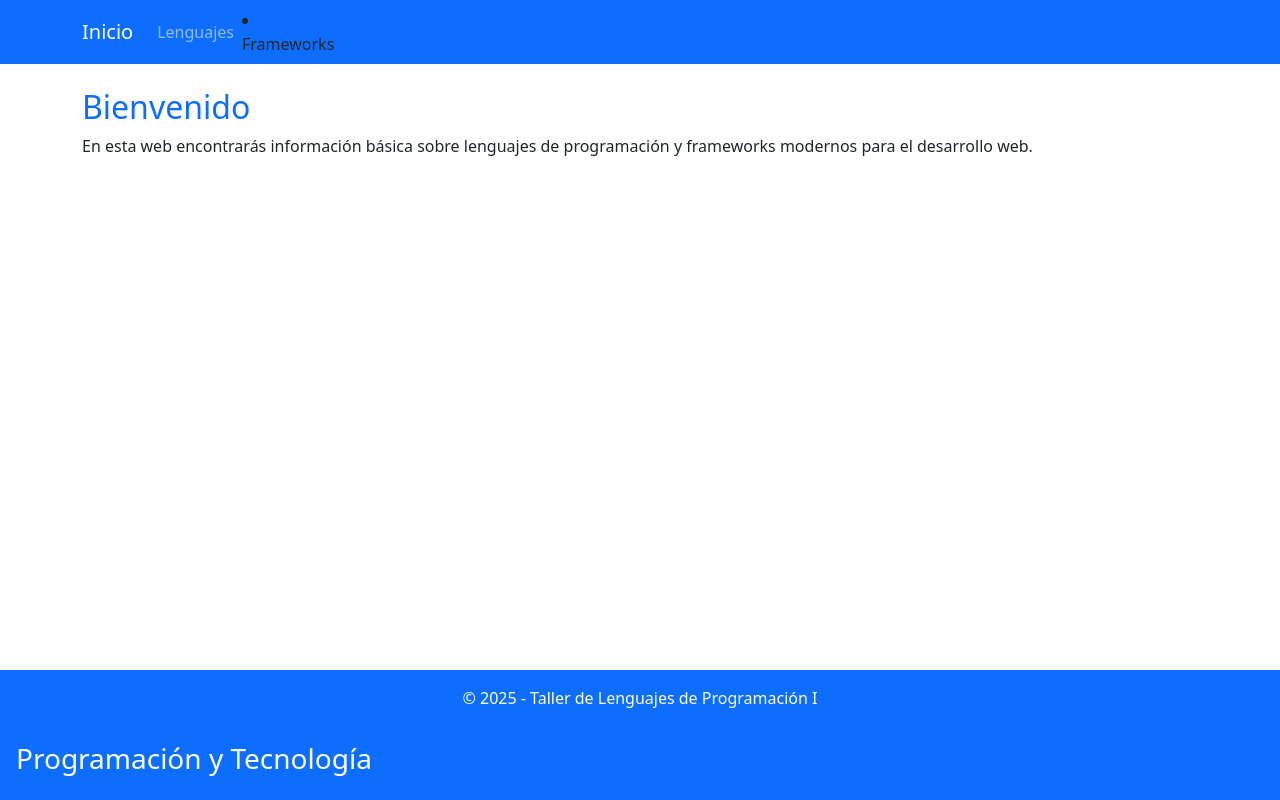
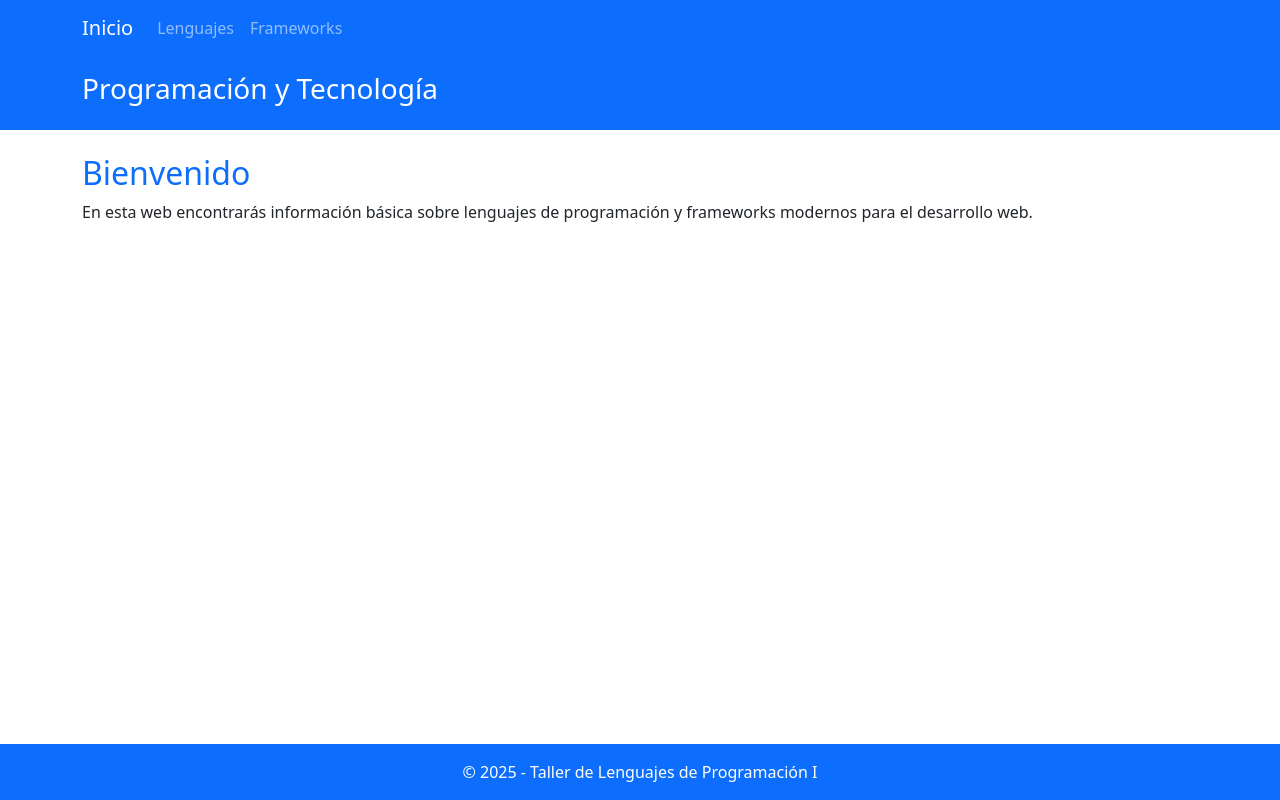
Before and after one commit to selebrittz/recuperatorio-primer-parcial-britez-selena, a plain HTML site: page index.html in a window 1280 px wide. Drawn offline with nearby package versions, Linux system fonts and the light colour scheme.

Commit message:
He indentado, corregi los hipervinculos y acomode el header, todos estos cambios fueron realzados en la carpeta index.html

```diff
--- a/index.html
+++ b/index.html
@@ -9,40 +9,41 @@
   </head>
 
   <body class="d-flex flex-column min-vh-100">
+
     <nav class="navbar navbar-expand-lg navbar-dark bg-primary">
       <div class="container">
         <a class="navbar-brand" href="index.html">Inicio</a>
         <div class="collapse navbar-collapse">
           <ul class="navbar-nav">
-            <li class="nav-item">
-              <a class="nav-link" href="lenguajes.htnl">Lenguajes</a>
-            </li>
+            <li class="nav-item"><a class="nav-link" href="lenguajes.html">Lenguajes</a></li>
+            <li class="nav-item"><a class="nav-link" href="frameworks.html">Frameworks</a></li>
           </ul>
-          <li class="nav-item">
-            <a class="nav-link" href="framewrks.html">Frameworks</a>
-          </li>
         </div>
-      </nav>
-    </div>
+      </div>
+    </nav>
 
-    <section>
+
+    <header class="bg-primary text-white p-3">
+      <div class="container">
+       <h1 class="h3">Programación y Tecnología</h1>
+      </div>
+    </header>
+
+
     <main class="container py-4">
+      <section>
         <h2>Bienvenido</h2>
         <p>
           En esta web encontrarás información básica sobre lenguajes de
           programación y frameworks modernos para el desarrollo web.
-        </section>
-      </p>
+        </p>
+      </section>
     </main>
 
     <footer class="bg-primary text-white text-center p-3 mt-auto">
       <p class="mb-0">© 2025 - Taller de Lenguajes de Programación I</p>
     </footer>
 
-    <header class="bg-primary text-white p-3">
-      <div class="container"></div>
-      <h1 class="h3">Programación y Tecnología</h1>
-    </header>
     <script src="https://cdn.jsdelivr.net/npm/bootstrap@5.3.7/dist/js/bootstrap.bundle.min.js" integrity="sha384-ndDqU0Gzau9qJ1lfW4pNLlhNTkCfHzAVBReH9diLvGRem5+R9g2FzA8ZGN954O5Q" crossorigin="anonymous"></script>
   </body>
 </html>
```
